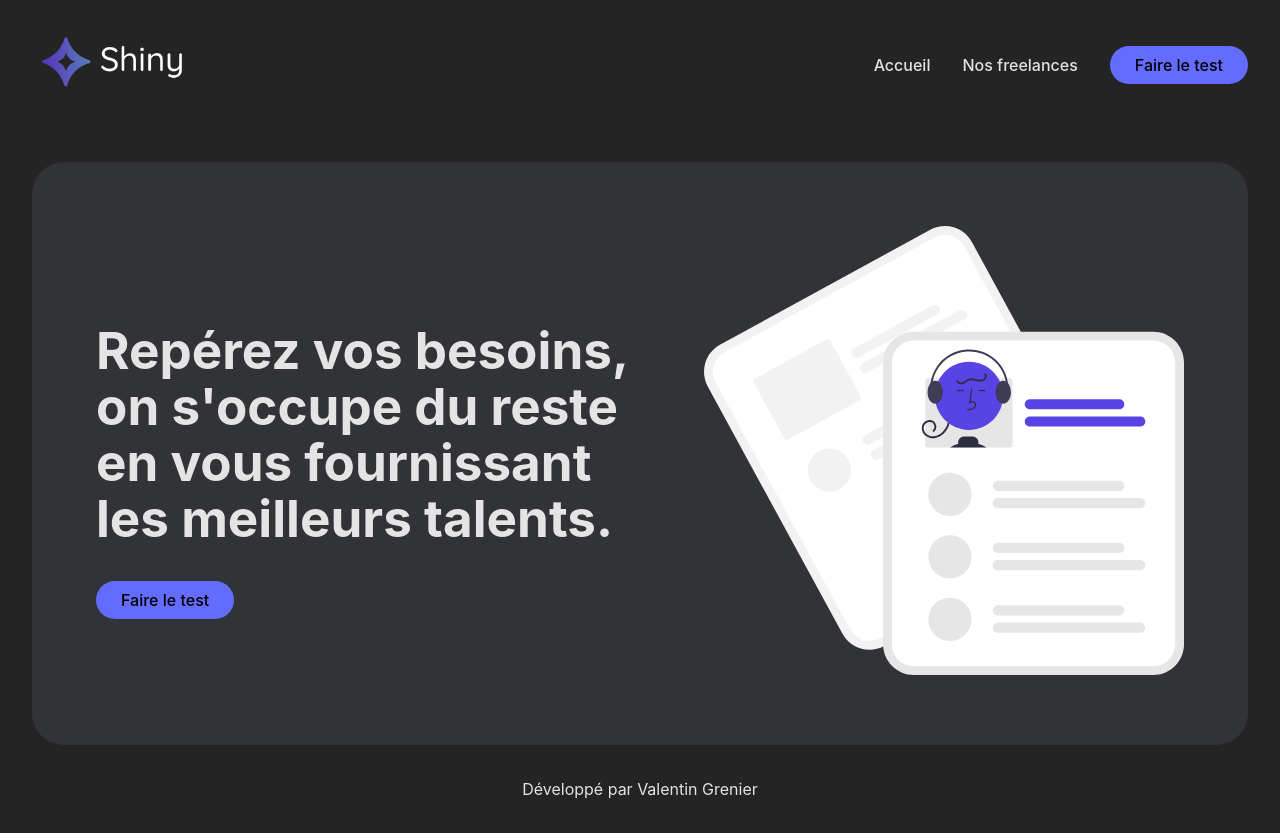
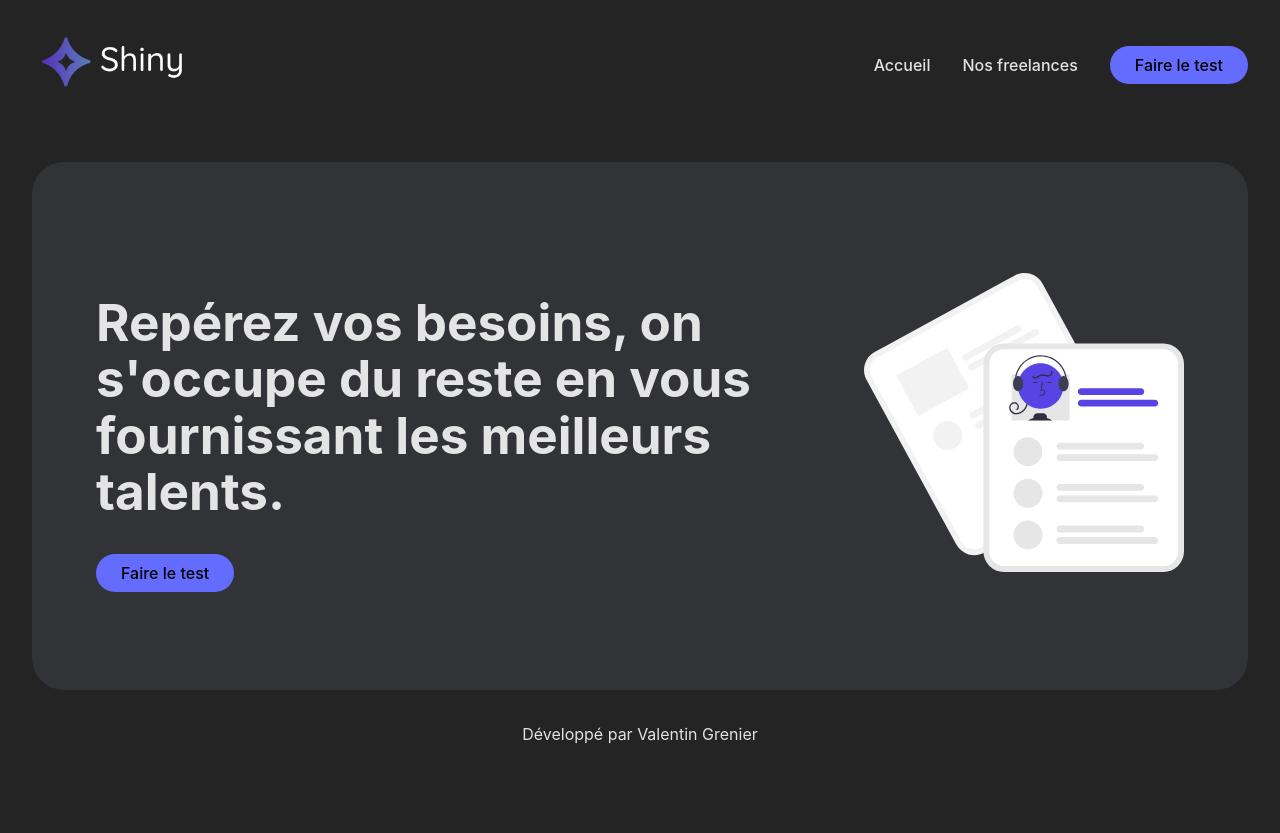
Before and after one commit to valentin-grenier/freelance-platform, a React (Vite) app: page / in a window 1280 px wide. After the commit the page ends 800 px from the top, so only its background shows below. Built offline with nearby package versions, Linux system fonts and the light colour scheme.

Commit message:
Fix styles Home

```diff
--- a/src/pages/Home/Home.tsx
+++ b/src/pages/Home/Home.tsx
@@ -12,12 +12,14 @@ const HomeWrapper = styled.main`
   padding: 4em;
   text-align: left;
   border-radius: 2em;
+  height: 50vh;
 `;
 
 const ButtonWrapper = styled.main``;
 
 const HomeImage = styled.img`
-  max-width: 30em;
+  max-width: 20em;
+  height: auto;
 `;
 
 const Home = () => {
```
